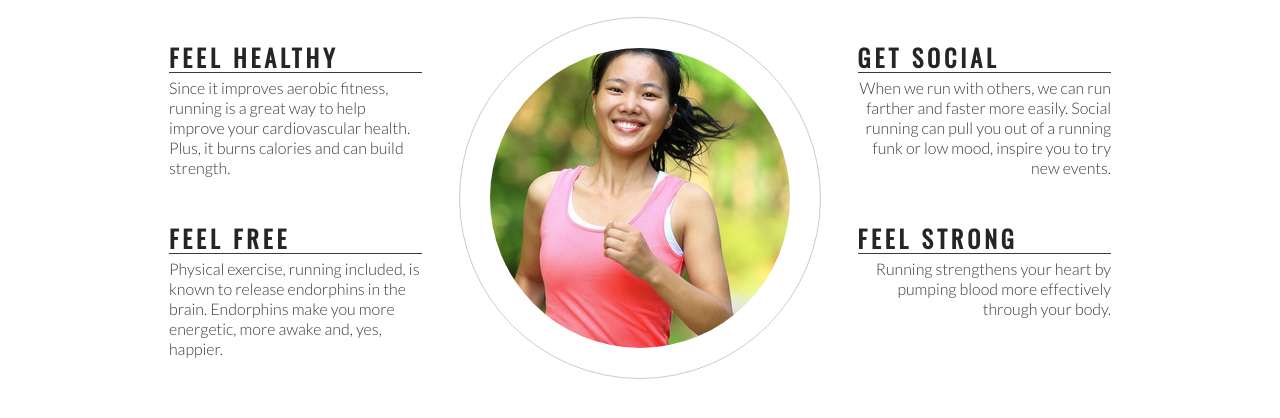
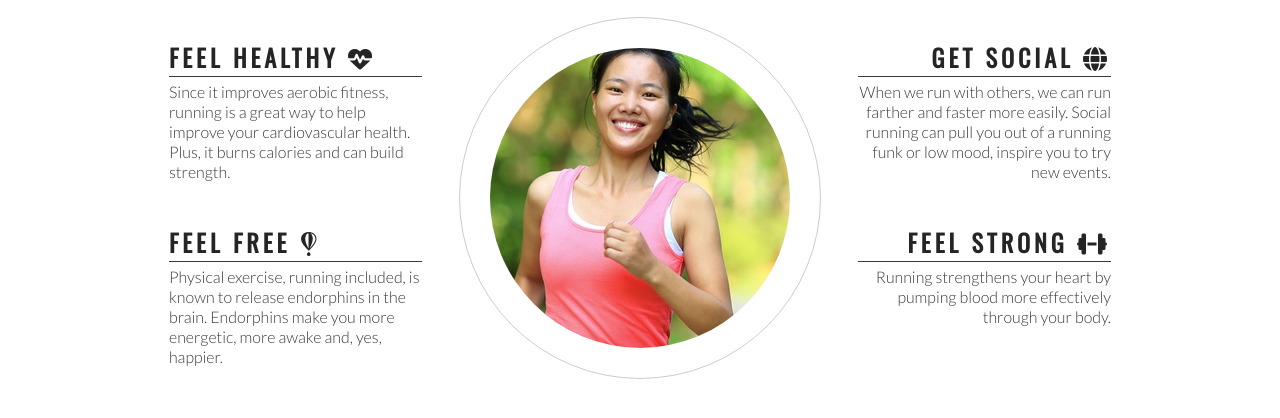
Before and after one commit to CaraMcAvinchey/love-running, a plain HTML site: page index.html in a window 1280 px wide. Shown: the part 764-1182 px from the top of the page. Drawn offline with nearby package versions, Linux system fonts and the light colour scheme.

Commit message:
Add font awesome icons to ethos section

```diff
--- a/assets/css/style.css
+++ b/assets/css/style.css
@@ -156,6 +156,10 @@ h1, h2 {
         margin-bottom: 50px;
     }
 
+    .right-about-heading h2 {
+        text-align: right;
+    }
+
     .right-about-heading p {
         text-align: right;
     }
--- a/index.html
+++ b/index.html
@@ -8,6 +8,7 @@
     <meta name="description" content="Love Running club for runners in Dublin, Ireland">
     <meta name="keywords" content="love running, running, club, ireland, dublin">
     <link rel="stylesheet" href="assets/css/style.css">
+
     <title>Love Running</title>
 </head>
 
@@ -41,14 +42,14 @@
         <h2 id="welcome">Why Love Running With Us?</h2>
         <div id="left-about">
             <div class="left-about-heading">
-                <h2>Feel Healthy</h2>
+                <h2>Feel Healthy <i class="fas fa-heartbeat"></i></h2>
                 <hr>
                 <p>
                     Since it improves aerobic fitness, running is a great way to help improve your cardiovascular health. Plus, it burns calories and can build strength.
                 </p>
             </div>
             <div class="left-about-heading">
-                <h2>Feel Free</h2>
+                <h2>Feel Free <i class="fab fa-fly"></i></i></h2>
                 <hr>
                 <p>
                     Physical exercise, running included, is known to release endorphins in the brain. Endorphins make you more energetic, more awake and, yes, happier.
@@ -57,14 +58,14 @@
         </div>
         <div id="right-about">
             <div class="right-about-heading">
-                <h2>Get Social</h2>
+                <h2>Get Social <i class="fas fa-globe"></i></h2>
                 <hr>
                 <p>
                     When we run with others, we can run farther and faster more easily. Social running can pull you out of a running funk or low mood, inspire you to try new events.
                 </p>
             </div>
             <div class="right-about-heading">
-                <h2>Feel Strong</h2>
+                <h2>Feel Strong <i class="fas fa-dumbbell"></i></h2>
                 <hr>
                 <p>
                     Running strengthens your heart by pumping blood more effectively through your body.
@@ -85,6 +86,9 @@
     <footer>
         social links here
     </footer>
+
+    <!--font awesome script-->
+    <script src="https://kit.fontawesome.com/7cf492ae91.js" crossorigin="anonymous"></script>
 </body>
 
 </html>
```
